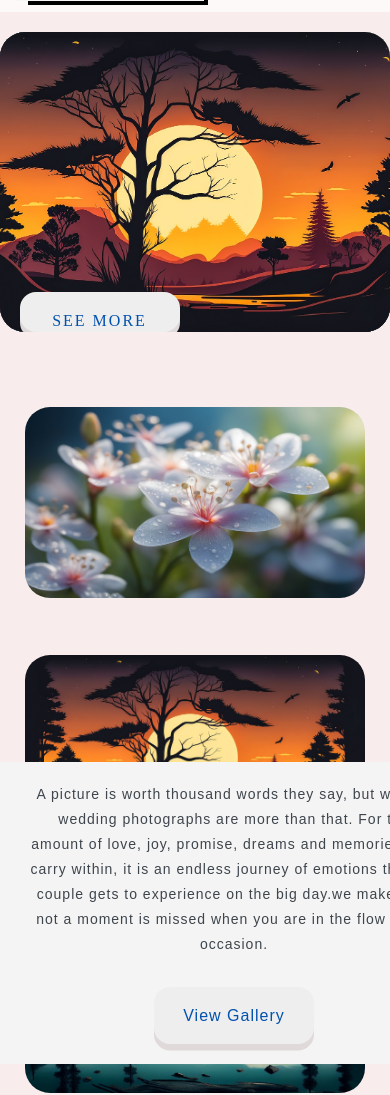
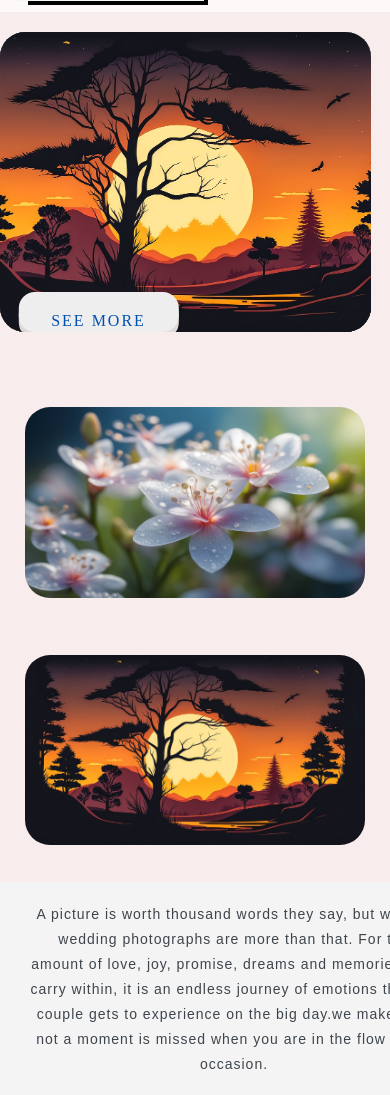
Before and after one commit to Raamprathap/Ria-Photography, a plain HTML site: page index.html in a window 390 px wide. Shown: the part 68-1163 px from the top of the page. Drawn offline with Linux system fonts and the light colour scheme.

Commit message:
Update style.css

```diff
--- a/style.css
+++ b/style.css
@@ -1121,7 +1121,7 @@ button:disabled {
         width: 100%; /* Set all sections to full width */
     }
     .slider, .item img, .item .content{
-        width: 100%; /* Set all sections to full width */
+        width: 95%; /* Set all sections to full width */
         height: 300px;
     }
     .item{
@@ -1156,7 +1156,7 @@ button:disabled {
     }
     .gallery{
         position: relative;
-        margin-top: 10px;
+        margin-top: 150px;
     }
     .gallery p {
         font-size: 14px;
```
